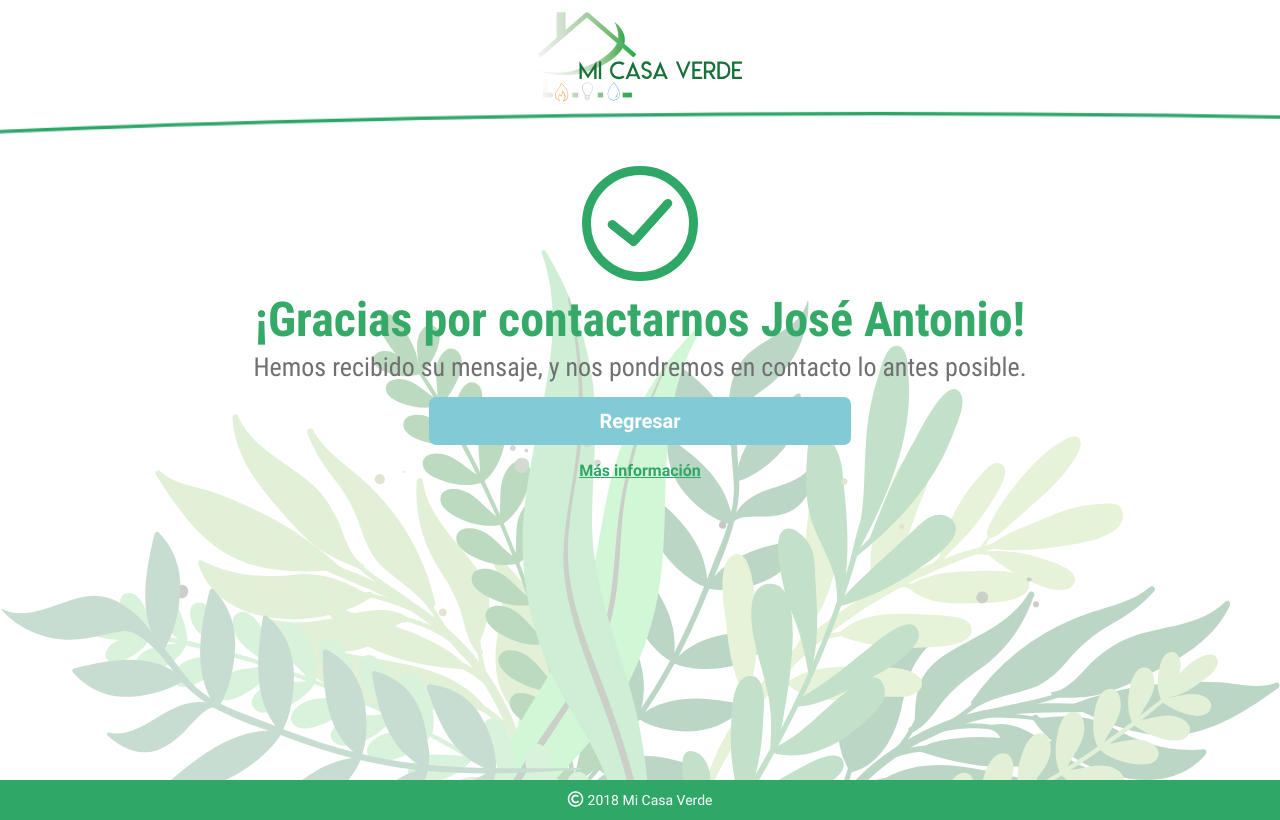
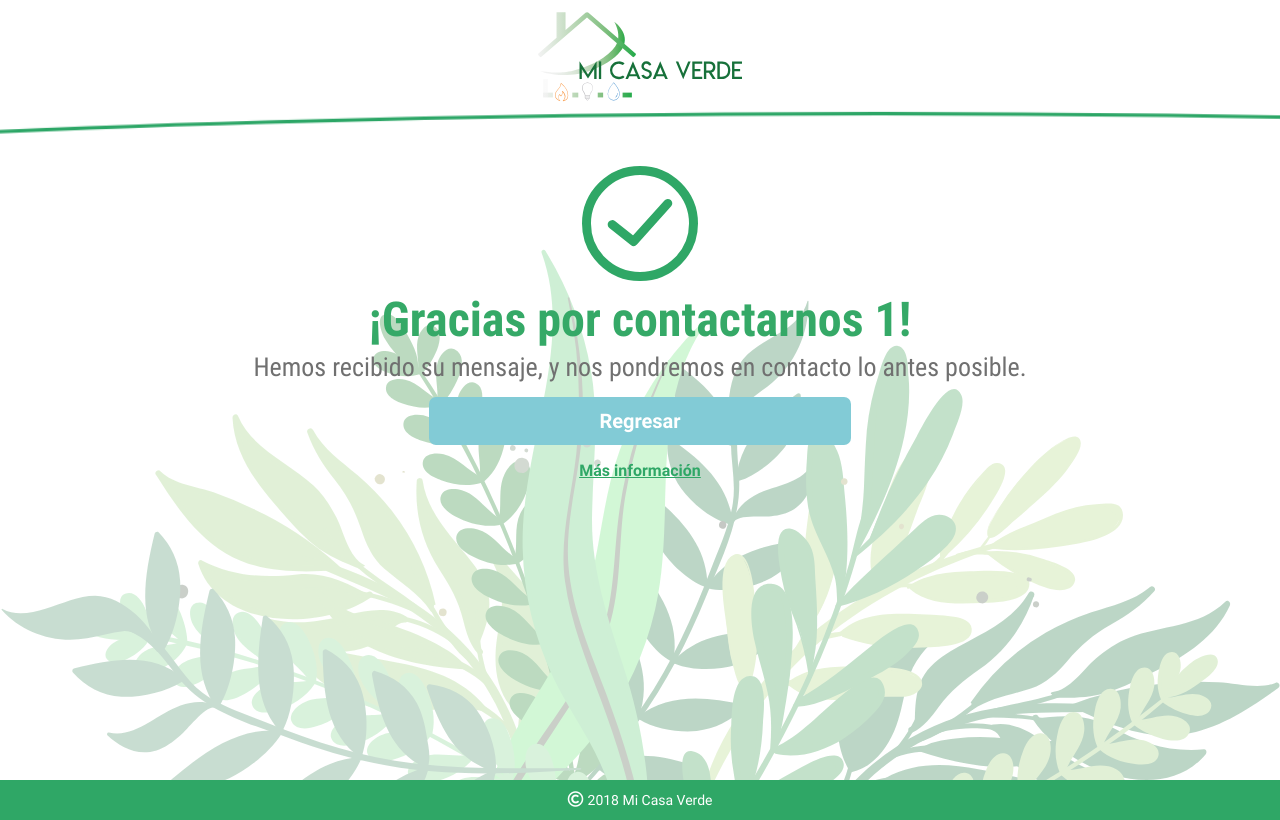
Before and after one commit to ArianSR29/miCasaVerde, a PHP site: page /assets/temps/gracias.php?nombre=1 in a window 1280 px wide. Run offline with PHP 8.4, Linux system fonts and the light colour scheme.

Commit message:
cambio Prueba

```diff
--- a/assets/temps/gracias.php
+++ b/assets/temps/gracias.php
@@ -20,7 +20,7 @@
         <img src="../img/one-drive/agradecimiento/check-responsive.svg" alt="">
       </div>
       <div class="c-gracias-text1 green67 robotoCB fs28">
-        <span>¡Gracias por contactarnos José Antonio!</span>
+        <span>¡Gracias por contactarnos <?php echo $_GET['nombre']; ?>!</span>
       </div>
       <div class="c-gracias-text2 gray70 fs14 robotoCR">
         <span>Hemos recibido su mensaje, y nos pondremos en contacto lo antes posible.</span>
```
